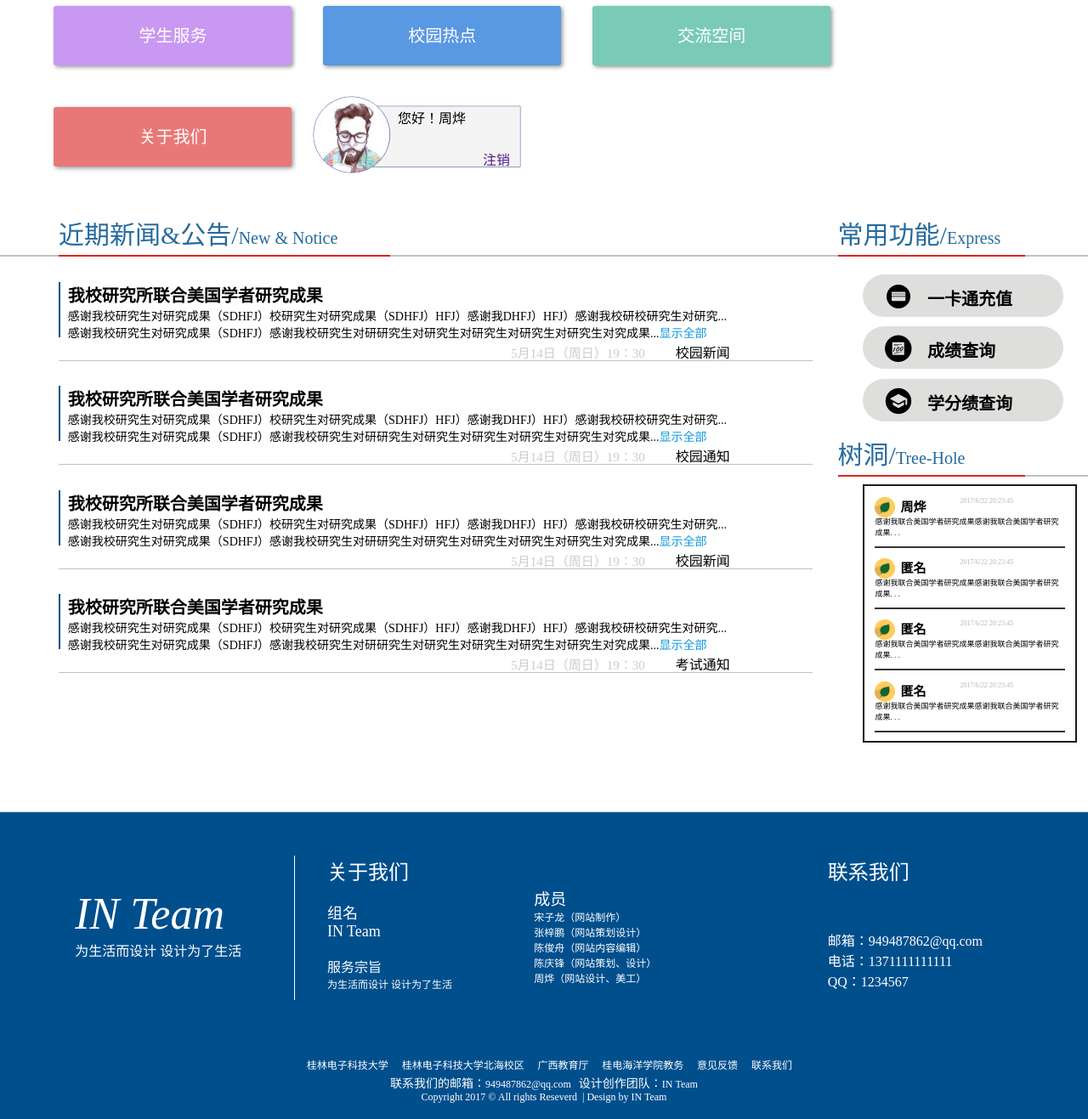
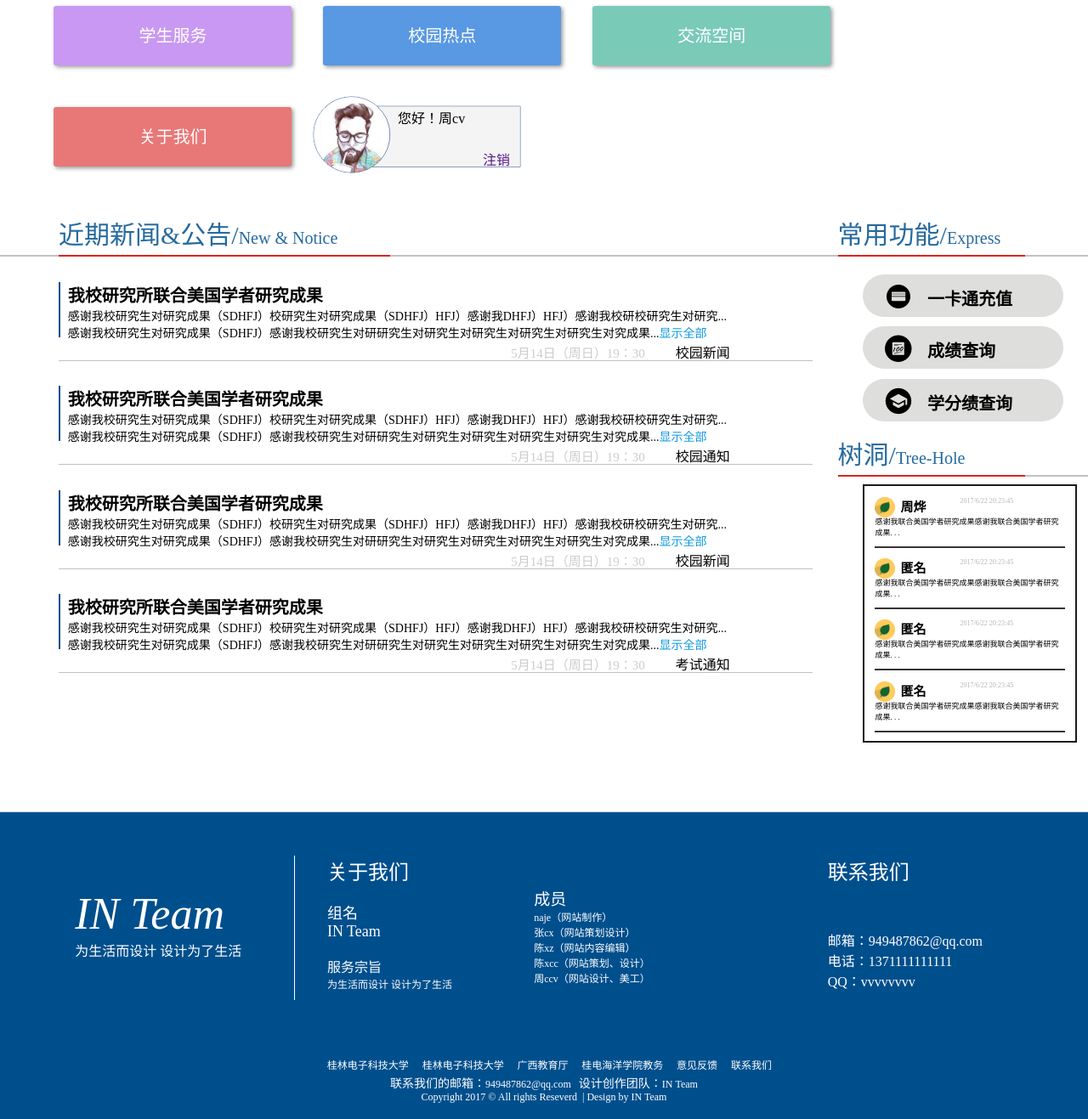
Before and after one commit to booms21/StuServPlat, a plain HTML site: page index.html in a window 1280 px wide. Shown: the part 640-1957 px from the top of the page at 85% size. Drawn offline with Linux system fonts and the light colour scheme.

Commit message:
Update index.html

```diff
--- a/index.html
+++ b/index.html
@@ -141,7 +141,7 @@
 		</a>
 
 	</div>
-	<div id="toux"><div style="margin-left:100px;"><span >您好！周烨</span></div><div style=" margin-top:25px;margin-left:200px;"><a href="" >注销</a></div></div>
+	<div id="toux"><div style="margin-left:100px;"><span >您好！周cv</span></div><div style=" margin-top:25px;margin-left:200px;"><a href="" >注销</a></div></div>
 </div>
 
 <div class="mid">
@@ -156,12 +156,12 @@
 	<div style="height:75%;">
 		<div class="info" style="margin-right:0px; padding-top:3%;height:50%;margin-bottom: 0px;"><div class="tlogo"> IN Team </div><div  style="padding-left:37px;">为生活而设计 设计为了生活</div></div>
 		<div class="info"  style="border-left:#FFF solid 1px; padding-left:3%; width:15%;">  <span style="font-size:24px;">关于我们</span> <br><p style="font-size:18px;">组名<br>IN Team<p>服务宗旨<br><span style="font-size:12px;">为生活而设计 设计为了生活</span></div>
-			<div class="info" style="margin-left:0px;"> <br><br><span style=" font-size:19px;">成员</span><span style="font-size:12px;"><br>宋子龙（网站制作）<br>张梓鹏（网站策划设计）<br>陈俊舟（网站内容编辑）<br>陈庆锋（网站策划、设计） <br>周烨（网站设计、美工）</span ></div>
-				<div class="info"><span style="font-size:24px;">联系我们</span><br><br> <br> <p><span>邮箱：</span>949487862@qq.com<br><span>电话：1371111111111</span><br><span>QQ：1234567</span>
+			<div class="info" style="margin-left:0px;"> <br><br><span style=" font-size:19px;">成员</span><span style="font-size:12px;"><br>naje（网站制作）<br>张cx（网站策划设计）<br>陈xz（网站内容编辑）<br>陈xcc（网站策划、设计） <br>周ccv（网站设计、美工）</span ></div>
+				<div class="info"><span style="font-size:24px;">联系我们</span><br><br> <br> <p><span>邮箱：</span>949487862@qq.com<br><span>电话：1371111111111</span><br><span>QQ：vvvvvvvv</span>
 				</div>
 			</div>
 			<div  style=" height:20px; text-align:center; " class="link">
-				<a  href="http://www.gliet.edu.cn" target="new">桂林电子科技大学 </a><a href="http://gdbh.guet.edu.cn:8089" target="new"> 桂林电子科技大学北海校区</a><a href="http://www.gxedu.gov.cn" target="new"> 广西教育厅</a><a href="http://xky.guet.edu.cn" target="new"> 桂电海洋学院教务 </a><a href="" >意见反馈 </a><a href="" >联系我们</a>
+				<a  href="http://www.gliet.edu.cn" target="new">桂林电子科技大学 </a><a href="http://gdbh.guet.edu.cn:8089" target="new"> 桂林电子科技大学</a><a href="http://www.gxedu.gov.cn" target="new"> 广西教育厅</a><a href="http://xky.guet.edu.cn" target="new"> 桂电海洋学院教务 </a><a href="" >意见反馈 </a><a href="" >联系我们</a>
 
 			</div>
 			<div style=" height:50px; text-align:center;font-size:12px; ">
```
